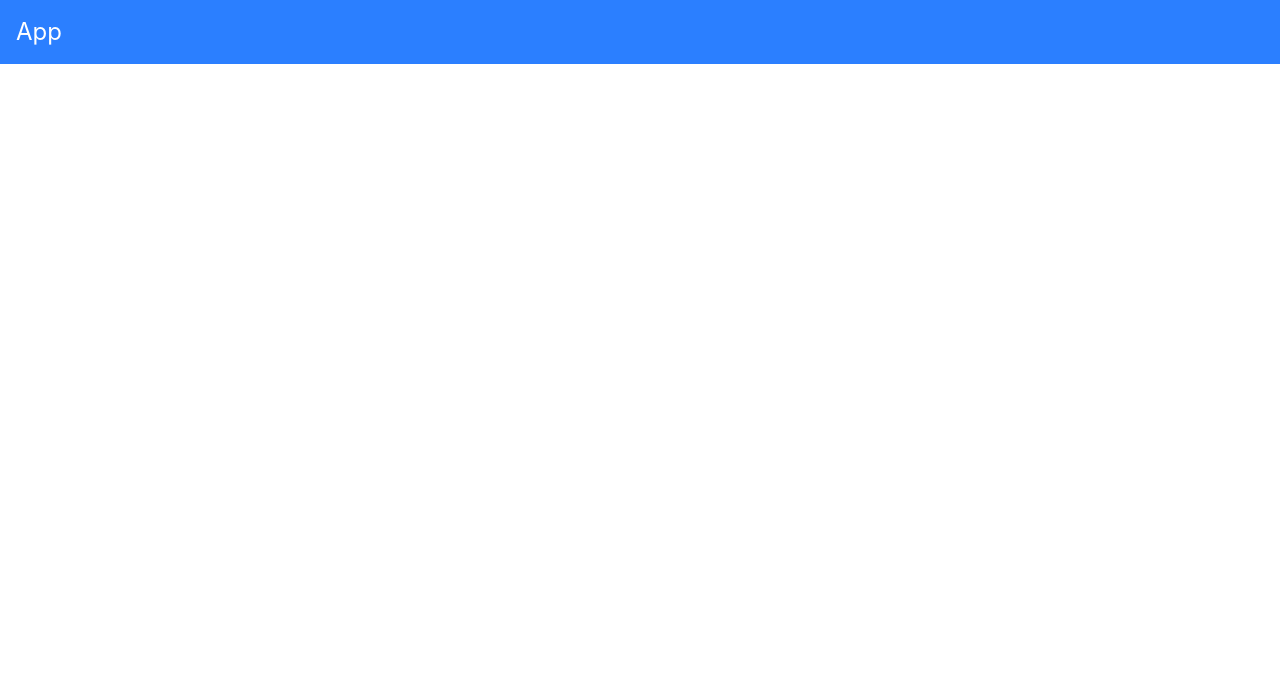
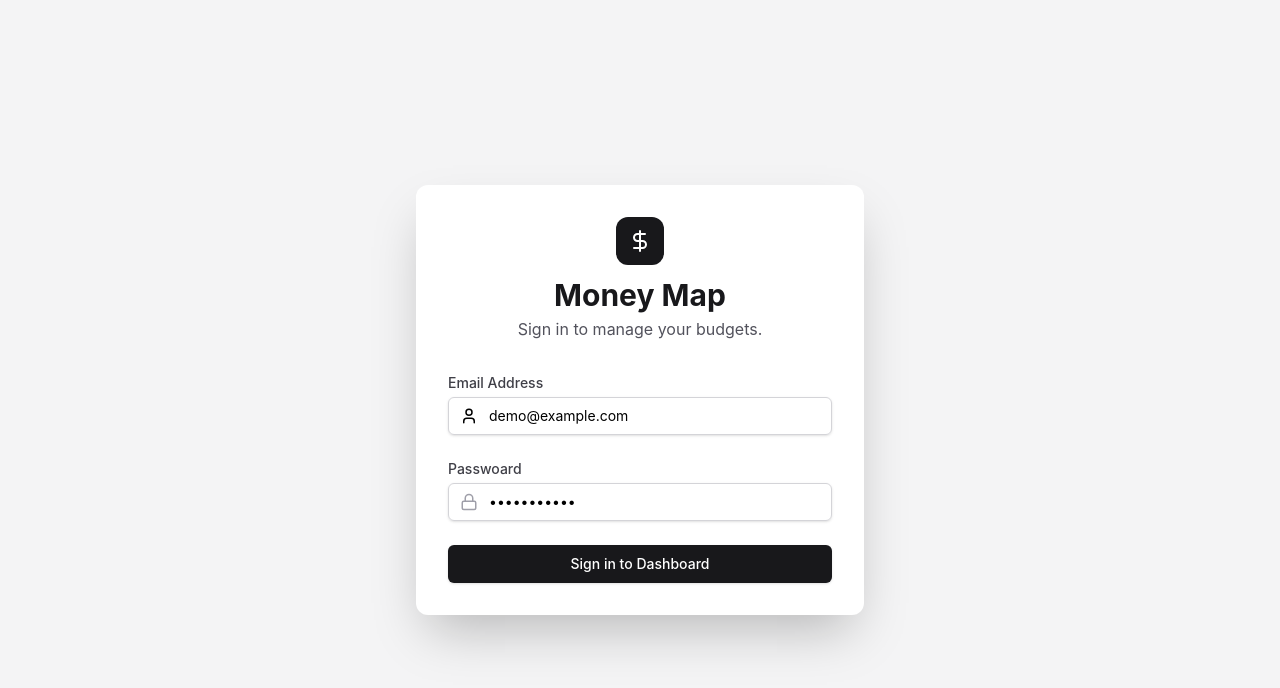
Before and after one commit to Shakithyanshaw/finance-dashboard-ui-assignment, a React (Vite) app: page / in a window 1280 px wide. Shown: the top 688 px of the page. Built offline with nearby package versions, Linux system fonts and the light colour scheme; a web font is replaced by a local one.

Commit message:
complete login layout

```diff
--- a/src/App.jsx
+++ b/src/App.jsx
@@ -1,5 +1,28 @@
+import { useState } from 'react';
+import DashboardLayout from './components/DashboardLayout';
+import LoginScreen from './components/LoginScreen';
+
 const App = () => {
-  return <div className="bg-blue-500 text-white p-4 text-2xl">App</div>;
+  const [isLoggedIn, setIsLoggedIn] = useState(false);
+
+  const handleLogin = () => {
+    setIsLoggedIn(true);
+  };
+
+  const handleLogout = () => {
+    setIsLoggedIn(false);
+  };
+
+  //Conditional rendering based on login state
+  if (!isLoggedIn) {
+    return <LoginScreen onLogin={handleLogin} />;
+  }
+
+  return (
+    <div className="min-h-screen bg-zinc-50">
+      <DashboardLayout />
+    </div>
+  );
 };
 
 export default App;
--- /dev/null
+++ b/src/components/DashboardLayout.jsx
@@ -0,0 +1,9 @@
+const DashboardLayout = () => {
+  return (
+    <div>
+      <h1>dashboard layout</h1>
+    </div>
+  );
+};
+
+export default DashboardLayout;
--- /dev/null
+++ b/src/components/LoginScreen.jsx
@@ -0,0 +1,85 @@
+import { DollarSign, Lock, User } from 'lucide-react';
+
+const LoginScreen = ({ onLogin }) => {
+  //Handle form submission
+  const handleLogin = (e) => {
+    e.preventDefault();
+    onLogin();
+  };
+
+  return (
+    <div className="flex items-center justify-center min-h-screen bg-zinc-100">
+      <div className="w-full max-w-md bg-white p-8 rounded-xl shadow-2xl div">
+        {/* Logo */}
+        <div className="flex flex-col items-center mb-8">
+          <div className="bg-zinc-900 p-3 rounded-xl mb-3">
+            <DollarSign className="text-white" />
+          </div>
+
+          <h1 className="text-3xl font-bold text-zinc-900">Money Map</h1>
+          <p className="text-zinc-600 mt-1">Sign in to manage your budgets.</p>
+        </div>
+        {/* Login Form */}
+        <form onSubmit={handleLogin} className="space-y-6">
+          {/* Email/Username */}
+          <div>
+            <label
+              htmlFor="email"
+              className="block text-sm font-medium text-zinc-700"
+            >
+              Email Address
+            </label>
+
+            {/* Input Field */}
+            <div className="mt-1 relative rounded-md shadow-sm">
+              <div className="absolute inset-y-0 left-0 pl-3 flex items-center pointer-events-none">
+                <User size={18} />
+              </div>
+              <input
+                type="email"
+                name="email"
+                required
+                defaultValue="demo@example.com"
+                className="block w-full pl-10 pr-3 py-2 border border-zinc-300 rounded-md focus:ring-blue-500 focus:border-blue-500 text-sm"
+              />
+            </div>
+          </div>
+          {/* Password */}
+          <div>
+            <label
+              htmlFor="passwoard"
+              className="block text-sm font-medium text-zinc-700"
+            >
+              Passwoard
+            </label>
+            <div className="mt-1 relative rounded-md shadow-sm">
+              <div className="absolute inset-y-0 left-0 pl-3 flex items-center pointer-events-auto">
+                <Lock size={18} className="text-zinc-400" />
+              </div>
+              {/* Input Field */}
+              <input
+                type="password"
+                name="passwoard"
+                id="passwoard"
+                required
+                defaultValue="password123"
+                className="block w-full pl-10 pr-3 py-2 border border-zinc-300 rounded-md focus:ring-blue-500 focus:border-blue-500 text-sm"
+              />
+            </div>
+          </div>
+          {/* Submit Button */}
+          <div>
+            <button
+              type="submit"
+              className="w-full flex justify-center py-2 px-4 border border-transparent rounded-md shadow-sm text-sm font-medium text-white bg-zinc-900 hover:bg-zinc-700 focus:outline-none focus:ring-2 focus:ring-offset-2 focus:ring-zinc-900 cursor-pointer transition-colors duration-100 ease-in"
+            >
+              Sign in to Dashboard
+            </button>
+          </div>
+        </form>
+      </div>
+    </div>
+  );
+};
+
+export default LoginScreen;
```
